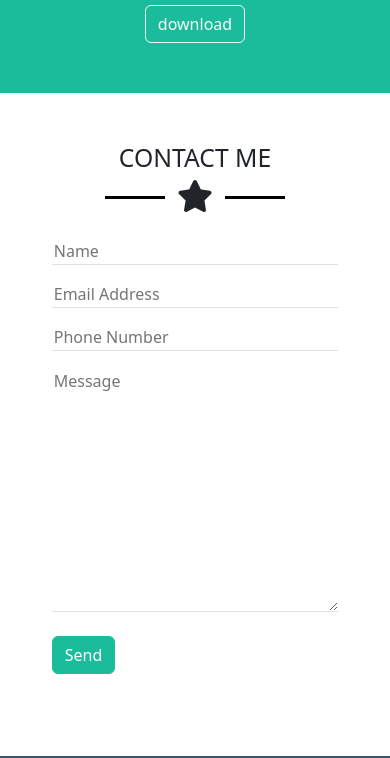
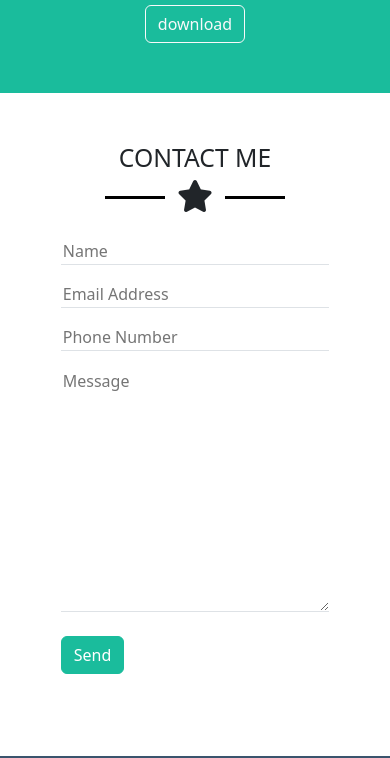
Before and after one commit to TartagliaFilippo/html-css-bootstrap-freelancer, a plain HTML site: page index.html in a window 390 px wide. Shown: the part 2863-3621 px from the top of the page. Drawn offline with nearby package versions, Linux system fonts and the light colour scheme.

Commit message:
Fix responsive contact section

```diff
--- a/index.html
+++ b/index.html
@@ -95,13 +95,13 @@
         </div>
         <div class="d-block btn btn-outline-light text-center w-auto">download</div>
       </section>
-      <section id="contact" class="text-center">
-        <h2>CONTACT ME</h2>
+      <section id="contact" class="d-flex flex-column align-items-center">
+        <div class="container w-75">
+        <h2 class="text-center">CONTACT ME</h2>
         <div class="row justify-content-center align-items-center">
           <span class="riga"></span>
           <div class="w-auto"><i class="fa-solid fa-star fa-2x"></i></div>
           <span class="riga"></span>
-          <div class="container w-75">
             <form class="d-flex flex-column align-items-center my-3" action="http://learning.tizianonicolai.com/request-catcher/">
               <input class="border-0 border-bottom w-100 my-2" type="text" name="name" id="name" placeholder="Name">
               <input class="border-0 border-bottom w-100 my-2" type="email" name="email" id="email" placeholder="Email Address">
```
